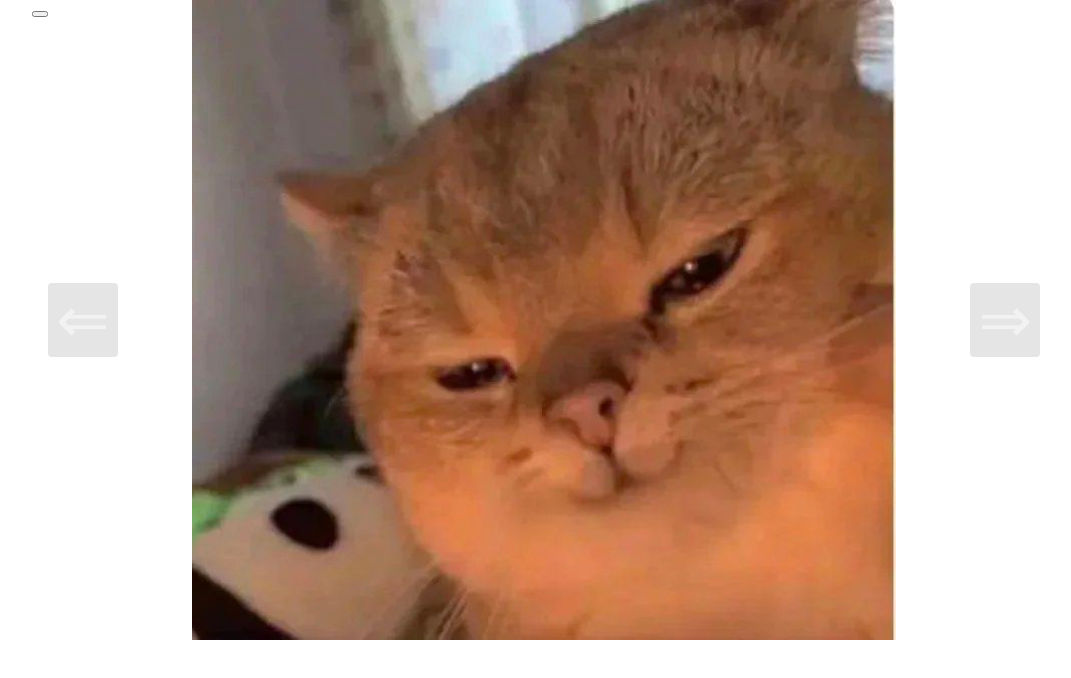
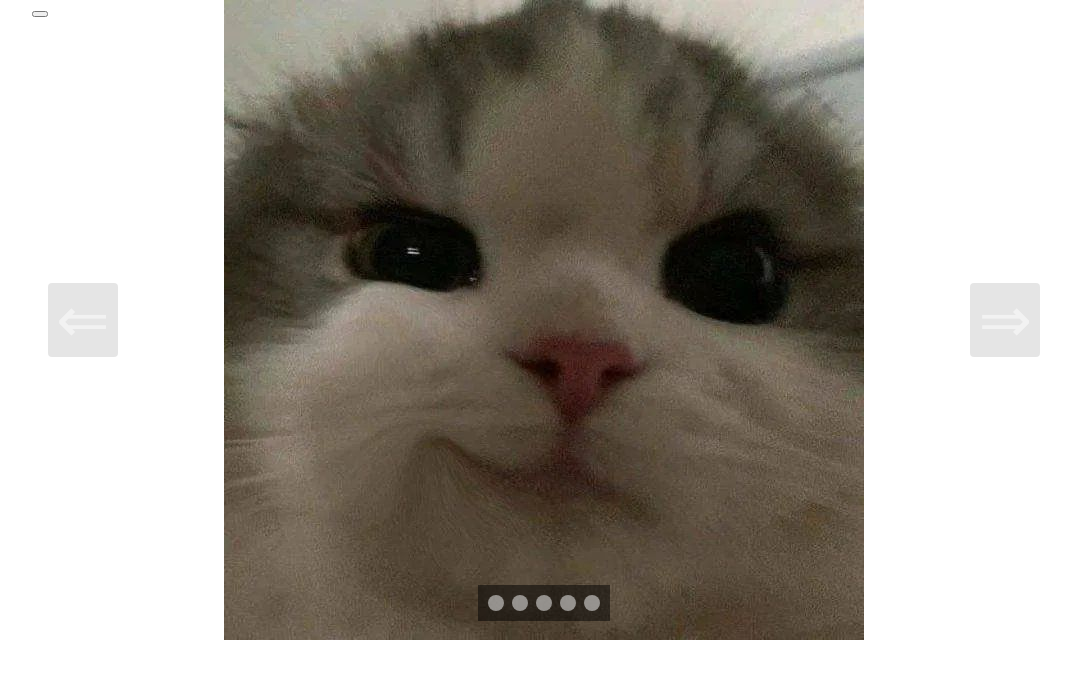
Before and after one commit to loopsc/image-carousel-component, a website built with webpack: page src/template.html in a window 1280 px wide. Shown: the whole page, without its empty margins (96-1167 px from the left). Built offline with nearby package versions, Linux system fonts and the light colour scheme; files whose address does not match are found by name.

Commit message:
Added indicator buttons at the bottom

```diff
--- a/src/index.js
+++ b/src/index.js
@@ -1,6 +1,7 @@
 import "./styles.css";
 
 const buttons = document.querySelectorAll("[data-carousel-button]");
+const indicatorsContainer = document.querySelector("[data-indicators]");
 
 buttons.forEach((button) => {
     button.addEventListener("click", () => {
@@ -9,16 +10,12 @@ buttons.forEach((button) => {
 
         // Get the ul element
         const slides = document.querySelector("[data-slides]");
-        console.log("slides",slides)
-        console.log("slides.children", slides.children)
-        console.log("slides.children.length", slides.children.length)
 
+        // Current active slide with the 'data-actice' attribute
         const activeSlide = slides.querySelector("[data-active]");
-        console.log("activeSlide", activeSlide)
 
         // index of the current active slide + next or prev button
         let newIndex = [...slides.children].indexOf(activeSlide) + offset;
-        console.log("newIndex", newIndex)
 
         if (newIndex < 0) {
             // -1 because slides of slides starts at 0
@@ -33,5 +30,42 @@ buttons.forEach((button) => {
         slides.children[newIndex].dataset.active = true;
         // Delete 'data-active' attribute from the previously active slide
         delete activeSlide.dataset.active;
+
+        document.querySelector(".indicator.active")?.classList.remove("active");
+        indicatorsContainer.children[newIndex].classList.add("active");
     });
 });
+
+// HTML collection of li elements for each image
+const slides = document.querySelector("[data-slides]").children;
+
+// Loops through each slide, keeping track of the index
+[...slides].forEach((_,index) => {
+    // For each slide create a button with the 'indicator' class
+    const indicator = document.createElement('button');
+    indicator.classList.add('indicator');
+    // While looping through all the slides, when it encounters the active slide
+    // add the corresponding indicator with dataset active
+    if (slides[index].hasAttribute("[data-active]")) {
+        indicator.dataset.activeIndicator = true;
+    }
+    // Mark each indicator with a corresponding index
+    indicator.dataset.index = index;
+    // Append to the ul
+    indicatorsContainer.appendChild(indicator);
+
+    indicator.addEventListener("click", () => {
+        // Get the current active slide and delete 'data-active'
+        const activeSlide = document.querySelector("[data-active]");
+        delete activeSlide.dataset.active;
+        // Set the clicked slide to be active
+        slides[index].dataset.active = true;
+
+        // Find the indicator previously active and remove the active tag
+        document.querySelector("[data-active-indicator]")?.removeAttribute("data-active-indicator")
+        // Make the currently selected indicator to be active
+        indicator.dataset.activeIndicator = true;
+    });
+    // Ensure that on page load, the first indicator is active
+    indicatorsContainer.children[0].classList.add("active");
+})
--- a/src/styles.css
+++ b/src/styles.css
@@ -19,7 +19,7 @@ section {
     position: relative;
 }
 
-.carousel > ul {
+.carousel > ul[data-slides] {
     margin: 0;
     padding: 0;
     list-style: none;
@@ -79,3 +79,30 @@ section {
 .carousel-button.next {
     right: 1rem;
 }
+
+[data-indicators] {
+    position: absolute;
+    bottom: 0.2rem;
+    left: 50%;
+    transform: translateX(-50%);
+    display: flex;
+    gap: 0.5rem;
+    z-index: 3;
+    background-color: rgba(0, 0, 0, 0.5);
+    padding: 10px;
+}
+
+.indicator {
+    width: 1rem;
+    height: 1rem;
+    border-radius: 50%;
+    border: none;
+    background-color: rgba(255, 255, 255, 0.5);
+    cursor: pointer;
+    transition: background-color 0.3s ease;
+}
+
+.indicator[data-active-indicator],
+.indicator:hover {
+    background-color: white;
+}
--- a/src/template.html
+++ b/src/template.html
@@ -13,10 +13,10 @@
             <button class="carousel-button prev" data-carousel-button="prev">&#8656;<button>
                     <button class="carousel-button next" data-carousel-button="next">&#8658;</button>
                     <ul data-slides>
-                <li class="slide" >
+                        <li class="slide" data-active>
                             <img src="../images/1643875031000.jpg" alt="Random image">
                         </li>
-                <li class="slide" data-active>
+                        <li class="slide">
                             <img src="../images/cat.png" alt="Random image">
                         </li>
                         <li class="slide">
@@ -29,6 +29,8 @@
                             <img src="../images/pepe.gif" alt="Random image">
                         </li>
                     </ul>
+                    <ul data-indicators>
+                    </ul>
         </div>
     </section>
 </body>
```
Lines whose indentation alone changed are shown as unchanged.
